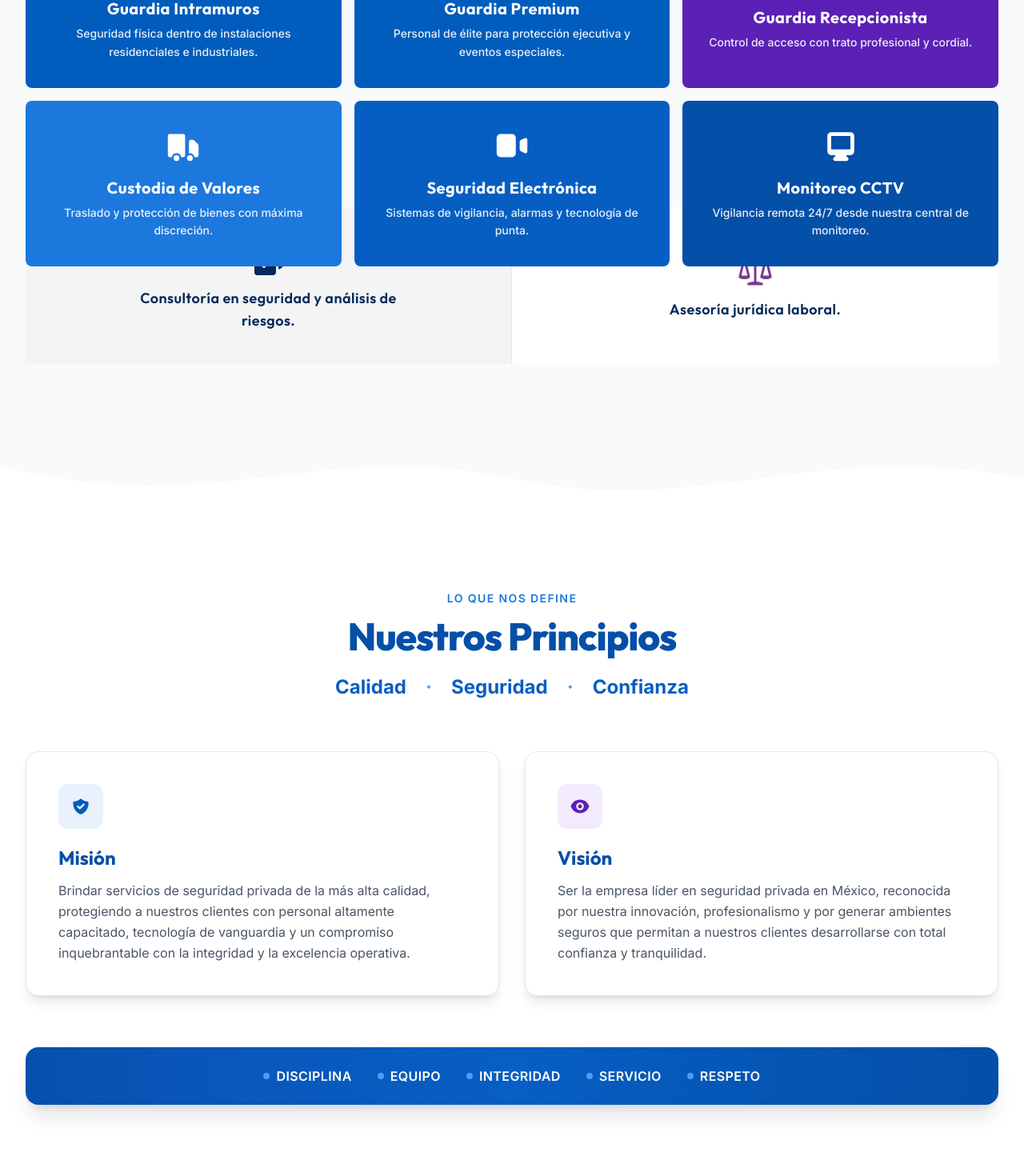
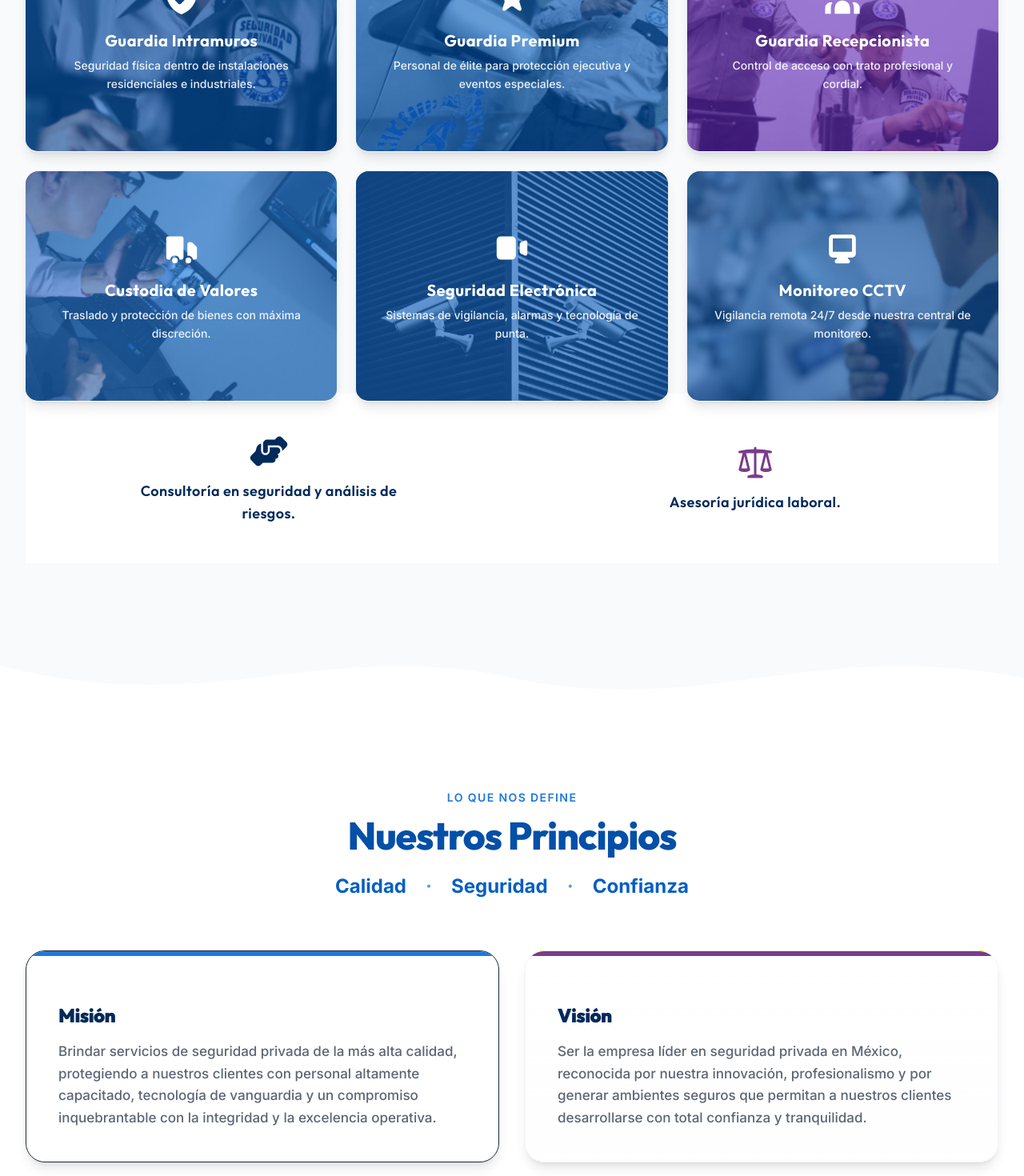
Before and after one commit to Darwininii/Grupo-Colega, a React (Vite) app: page / in a window 1280 px wide. Shown: the part 1360-2830 px from the top of the page at 80% size. Built offline with nearby package versions, Linux system fonts and the light colour scheme.

Commit message:
feat: Se rediseñó el contenido la parte visual de las card y además tambien vision y mision. (v0)

```diff
--- a/src/components/PrincipiosSection.jsx
+++ b/src/components/PrincipiosSection.jsx
@@ -1,5 +1,5 @@
 import { motion } from 'framer-motion';
-import { HiShieldCheck, HiEye } from 'react-icons/hi';
+import { FaEye, FaShieldAlt } from 'react-icons/fa';
 
 const valores = ['Disciplina', 'Equipo', 'Integridad', 'Servicio', 'Respeto'];
 
@@ -40,40 +40,68 @@ export default function PrincipiosSection() {
 
         {/* Misión y Visión */}
         <div className="grid grid-cols-1 md:grid-cols-2 gap-8 mb-12 md:mb-16">
+          {/* Tarjeta Misión */}
           <motion.div
             initial={{ opacity: 0, y: 30 }}
             whileInView={{ opacity: 1, y: 0 }}
             transition={{ duration: 0.6 }}
             viewport={{ once: true }}
-            className="bg-white rounded-2xl shadow-lg border border-surface-200 p-8 md:p-10 hover:shadow-2xl transition-shadow duration-300 group"
+            className="group relative bg-linear-to-b from-white to-brand-50/10 rounded-3xl p-8 md:p-10 shadow-lg hover:shadow-2xl transition-all duration-500 border border-brand-100/50 overflow-hidden"
           >
-            <div className="w-14 h-14 rounded-xl bg-brand-500/10 flex items-center justify-center mb-5 group-hover:bg-brand-500/20 transition-colors">
-              <HiShieldCheck className="text-brand-600 text-2xl" />
+            {/* Barra de acento superior */}
+            <div className="absolute top-0 left-0 w-full h-1.5 bg-brand-500 transition-transform duration-500 origin-left" />
+
+            {/* Elemento decorativo de fondo (Watermark) */}
+            {/* <FaShieldAlt className="absolute -bottom-6 -right-6 text-9xl text-brand-500/5 -rotate-12 transition-transform duration-700 group-hover:scale-110 group-hover:rotate-0" /> */}
+
+            {/* Contenedor de Icono Estilizado */}
+            <div className="relative mb-6">
+              <div className="absolute inset-0 bg-brand-400/20 blur-xl rounded-full scale-75 group-hover:scale-110 transition-transform duration-500" />
+              {/* <div className="relative w-16 h-16 rounded-2xl bg-white shadow-md flex items-center justify-center border border-brand-100 group-hover:border-brand-300 transition-colors">
+                <FaShieldAlt className="text-brand-600 text-3xl" />
+              </div> */}
             </div>
-            <h3 className="text-2xl font-bold text-navy-900 mb-3">Misión</h3>
-            <p className="text-gray-600 leading-relaxed">
+
+            <div className="relative z-10">
+              <h3 className="text-2xl font-black text-navy-950 mb-4 tracking-tight">Misión</h3>
+              <p className="text-gray-600 leading-relaxed text-base md:text-[17px] font-medium opacity-90">
                 Brindar servicios de seguridad privada de la más alta calidad, protegiendo
                 a nuestros clientes con personal altamente capacitado, tecnología de vanguardia
                 y un compromiso inquebrantable con la integridad y la excelencia operativa.
               </p>
+            </div>
           </motion.div>
 
+          {/* Tarjeta Visión */}
           <motion.div
             initial={{ opacity: 0, y: 30 }}
             whileInView={{ opacity: 1, y: 0 }}
             transition={{ duration: 0.6 }}
             viewport={{ once: true }}
-            className="bg-white rounded-2xl shadow-lg border border-surface-200 p-8 md:p-10 hover:shadow-2xl transition-shadow duration-300 group"
+            className="group relative bg-linear-to-b from-white to-purple-50/10 rounded-3xl p-8 md:p-10 shadow-lg hover:shadow-2xl transition-all duration-500 border border-purple-100/50 overflow-hidden"
           >
-            <div className="w-14 h-14 rounded-xl bg-accent-500/10 flex items-center justify-center mb-5 group-hover:bg-accent-500/20 transition-colors">
-              <HiEye className="text-accent-600 text-2xl" />
+            {/* Barra de acento superior */}
+            <div className="absolute top-0 left-0 w-full h-1.5 bg-[#7a3b8c] transition-transform duration-500 origin-left" />
+
+            {/* Elemento decorativo de fondo (Watermark) */}
+            {/* <FaEye className="absolute -bottom-6 -right-6 text-9xl text-purple-600/5 rotate-12 transition-transform duration-700 group-hover:scale-110 group-hover:rotate-0" /> */}
+
+            {/* Contenedor de Icono Estilizado */}
+            <div className="relative mb-6">
+              <div className="absolute inset-0 bg-purple-400/20 blur-xl rounded-full scale-75 group-hover:scale-110 transition-transform duration-500" />
+              {/* <div className="relative w-16 h-16 rounded-2xl bg-white shadow-md flex items-center justify-center border border-purple-100 group-hover:border-purple-300 transition-colors">
+                <FaEye className="text-accent-600 text-3xl" />
+              </div> */}
             </div>
-            <h3 className="text-2xl font-bold text-navy-900 mb-3">Visión</h3>
-            <p className="text-gray-600 leading-relaxed">
+
+            <div className="relative z-10">
+              <h3 className="text-2xl font-black text-navy-950 mb-4 tracking-tight">Visión</h3>
+              <p className="text-gray-600 leading-relaxed text-base md:text-[17px] font-medium opacity-90">
                 Ser la empresa líder en seguridad privada en México, reconocida por nuestra
                 innovación, profesionalismo y por generar ambientes seguros que permitan a
                 nuestros clientes desarrollarse con total confianza y tranquilidad.
               </p>
+            </div>
           </motion.div>
         </div>
 
--- a/src/components/ServiciosSection.jsx
+++ b/src/components/ServiciosSection.jsx
@@ -8,6 +8,7 @@ import img5 from '../assets/5.png';
 import img7 from '../assets/7.png';
 import img8 from '../assets/8.png';
 import imgCCTV from '../assets/milosz-klinowski-BW0d0IllW8E-unsplash-scaled.jpg';
+import { FaHandshakeAngle } from 'react-icons/fa6';
 
 const services = [
   {
@@ -15,7 +16,7 @@ const services = [
     title: 'Guardia Intramuros',
     desc: 'Seguridad física dentro de instalaciones residenciales e industriales.',
     color: 'from-brand-600 to-brand-700',
-    bgClass: 'bg-brand-600',
+    bgClass: 'bg-brand-600/80',
     image: img3,
   },
   {
@@ -23,7 +24,7 @@ const services = [
     title: 'Guardia Premium',
     desc: 'Personal de élite para protección ejecutiva y eventos especiales.',
     color: 'from-navy-700 to-navy-800',
-    bgClass: 'bg-navy-700',
+    bgClass: 'bg-navy-700/80',
     image: img4,
   },
   {
@@ -31,7 +32,7 @@ const services = [
     title: 'Guardia Recepcionista',
     desc: 'Control de acceso con trato profesional y cordial.',
     color: 'from-accent-600 to-accent-700',
-    bgClass: 'bg-accent-600',
+    bgClass: 'bg-accent-600/80',
     image: img5,
   },
   {
@@ -39,7 +40,7 @@ const services = [
     title: 'Custodia de Valores',
     desc: 'Traslado y protección de bienes con máxima discreción.',
     color: 'from-brand-500 to-brand-700',
-    bgClass: 'bg-brand-500',
+    bgClass: 'bg-brand-500/80',
     image: img7,
   },
   {
@@ -47,7 +48,7 @@ const services = [
     title: 'Seguridad Electrónica',
     desc: 'Sistemas de vigilancia, alarmas y tecnología de punta.',
     color: 'from-navy-800 to-navy-950',
-    bgClass: 'bg-navy-800',
+    bgClass: 'bg-navy-800/80',
     image: imgCCTV,
   },
   {
@@ -55,7 +56,7 @@ const services = [
     title: 'Monitoreo CCTV',
     desc: 'Vigilancia remota 24/7 desde nuestra central de monitoreo.',
     color: 'from-brand-700 to-navy-700',
-    bgClass: 'bg-brand-700',
+    bgClass: 'bg-brand-700/80',
     image: img8,
   },
 ];
@@ -84,8 +85,8 @@ export default function ServiciosSection() {
         </motion.div>
 
         {/* Contenedor de servicios */}
-        {/* En móvil: Bloques sólidos, sin separación, diseño plano (inspirado en la referencia) */}
-        <div className="-mx-4 md:mx-0 flex flex-col md:grid md:grid-cols-2 lg:grid-cols-3 gap-0 md:gap-4 relative mt-6 md:mt-0">
+        {/* En móvil: Bloques sólidos con imagen de fondo, sin separación, diseño plano */}
+        <div className="-mx-4 md:mx-0 flex flex-col md:grid md:grid-cols-2 lg:grid-cols-3 gap-0 md:gap-6 relative mt-6 md:mt-0">
           {services.map((svc, i) => {
             return (
               <motion.div
@@ -94,53 +95,64 @@ export default function ServiciosSection() {
                 whileInView={{ opacity: 1, y: 0 }}
                 transition={{ duration: 0.5, ease: 'easeOut' }}
                 viewport={{ once: true, margin: '-10%' }}
-                /* Flat, solid color blocks on Mobile. */
-                className={`group overflow-hidden w-full ${svc.bgClass}
+                /* Flat, solid color blocks with background images. */
+                className={`group overflow-hidden w-full
                   p-6 sm:p-8
-                  min-h-[160px] md:h-auto
+                  min-h-[180px] md:h-72
                   sticky md:relative top-0 md:top-auto
-                  rounded-none md:rounded-lg border-b border-white/10 md:border-transparent
-                  flex flex-col items-center justify-center text-center
+                  rounded-none md:rounded-2xl border-b border-white/10 md:border-transparent
+                  flex flex-col items-center justify-center text-center shadow-lg
                 `}
                 style={{
-                  /* Ajustamos el top dinámico para que se acomoden escalonadas bajo el Navbar */
-                  top: `calc(90px + ${i * 0}px)`, // 0px offset hace que se apilen exactamente una sobre otra reemplazandose
+                  top: `calc(90px + ${i * 0}px)`,
                   zIndex: i + 1,
                 }}
               >
+                {/* Imagen de fondo restaurada */}
+                <img
+                  src={svc.image}
+                  alt={svc.title}
+                  className="absolute inset-0 w-full h-full object-cover transition-transform duration-700 md:group-hover:scale-110"
+                />
+
+                {/* Overlay sólido con opacidad reducida para apreciar mejor las imágenes */}
+                <div
+                  className={`absolute inset-0 ${svc.bgClass} opacity-80 md:opacity-75 md:group-hover:opacity-85 transition-opacity duration-500`}
+                />
+
+                <div className="relative z-10 flex flex-col items-center">
                   <svc.icon className="text-white text-4xl md:text-5xl mb-3 md:mb-4 group-hover:scale-110 transition-transform duration-300" />
                   <h3 className="text-white font-bold text-lg md:text-xl tracking-wide leading-tight px-2">
                     {svc.title}
                   </h3>
-                {/* Texto descriptivo limpio */}
                   <p className="mt-2 text-white/90 font-medium text-sm leading-relaxed max-w-sm">
                     {svc.desc}
                   </p>
+                </div>
               </motion.div>
             );
           })}
         </div>
 
         {/* Bloques extra: Consultoría y Asesoría */}
-        {/* Diseño plano y minimalista basado en la referencia */}
+        {/* Diseño plano y minimalista con separación aumentada en desktop */}
         <motion.div
           initial={{ opacity: 0, y: 30 }}
           whileInView={{ opacity: 1, y: 0 }}
           transition={{ duration: 0.6 }}
           viewport={{ once: true }}
-          className="-mx-4 md:mx-0 mt-0 md:mt-4 grid grid-cols-1 md:grid-cols-2 gap-0 border-b md:border-b-0 border-white/10"
+          className="-mx-4 md:mx-0 mt-0 md:mt-20 grid grid-cols-1 md:grid-cols-2 gap-0 border-b md:border-b-0 border-white/10"
         >
           {/* Tarjeta 1: Consultoría - Fondo gris claro */}
-          <div className="bg-[#f4f4f4] text-navy-950 flex flex-col items-center justify-center text-center p-8 sm:p-10 min-h-[160px] md:h-auto border-b md:border-b-0 md:border-r border-gray-200">
-            {/* Opcional: reemplazar con un icono de apretón de manos real si se importa FaHandshake. Usando uno similar por ahora. */}
-            <HiClipboardDocumentCheck className="text-5xl text-navy-950 mb-3" />
+          <div className="bg-white text-navy-950 flex flex-col items-center justify-center text-center p-8 sm:p-12 min-h-[180px] md:h-auto">
+            <FaHandshakeAngle className="text-5xl text-navy-950 mb-3" />
             <h3 className="font-semibold text-[15px] md:text-lg tracking-wide max-w-sm">
               Consultoría en seguridad y análisis de riesgos.
             </h3>
           </div>
 
           {/* Tarjeta 2: Asesoría - Fondo blanco */}
-          <div className="bg-white text-navy-950 flex flex-col items-center justify-center text-center p-8 sm:p-10 min-h-[160px] md:h-auto">
+          <div className="bg-white text-navy-950 flex flex-col items-center justify-center text-center p-8 sm:p-12 min-h-[180px] md:h-auto">
             <HiScale className="text-5xl text-[#7a3b8c] mb-3" />
             <h3 className="font-semibold text-[15px] md:text-lg tracking-wide max-w-sm">
               Asesoría jurídica laboral.
```
Also changed, not shown: 1 other file (tests, documents, lock files or other folders). Lines whose indentation alone changed are shown as unchanged.
